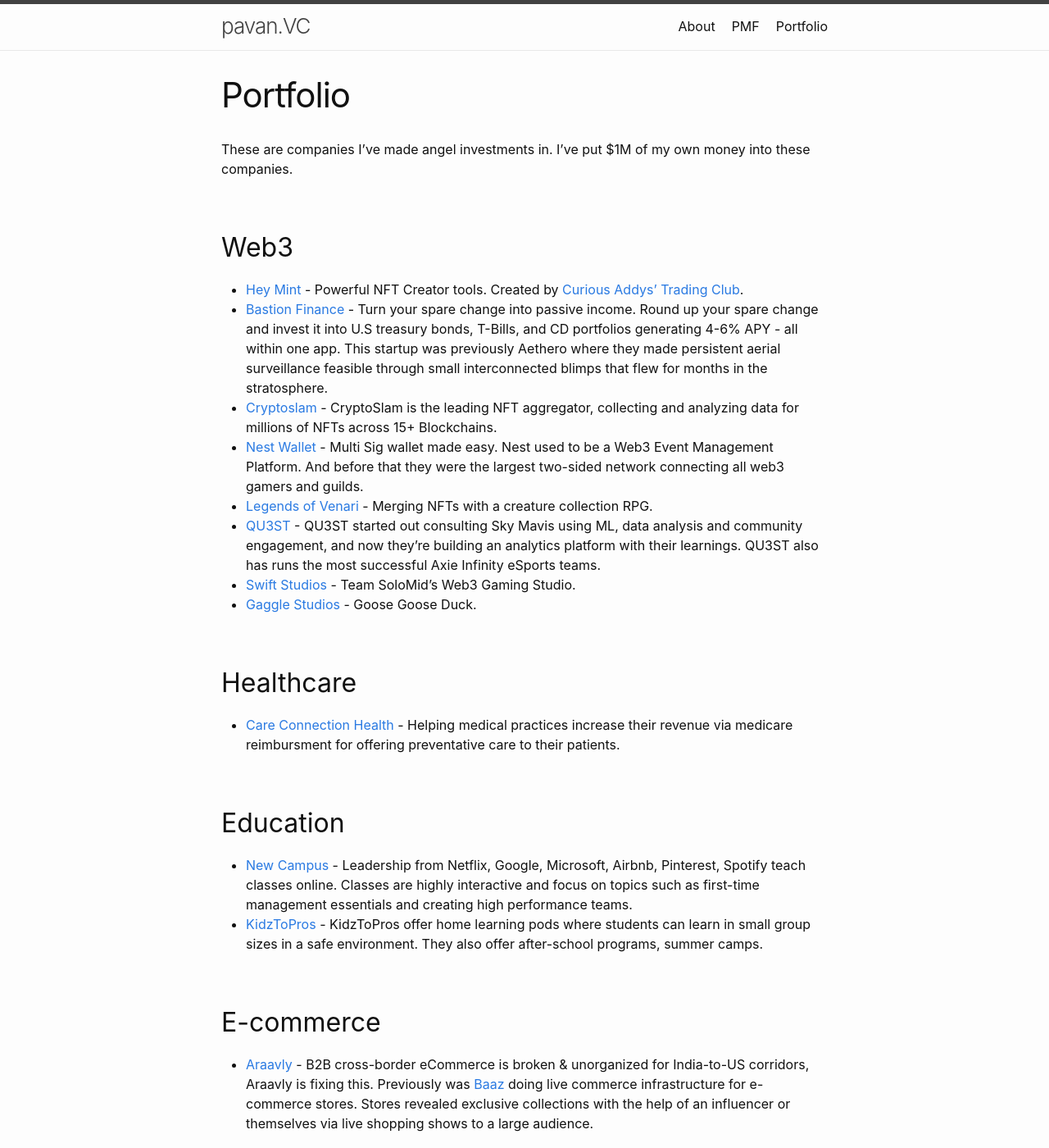
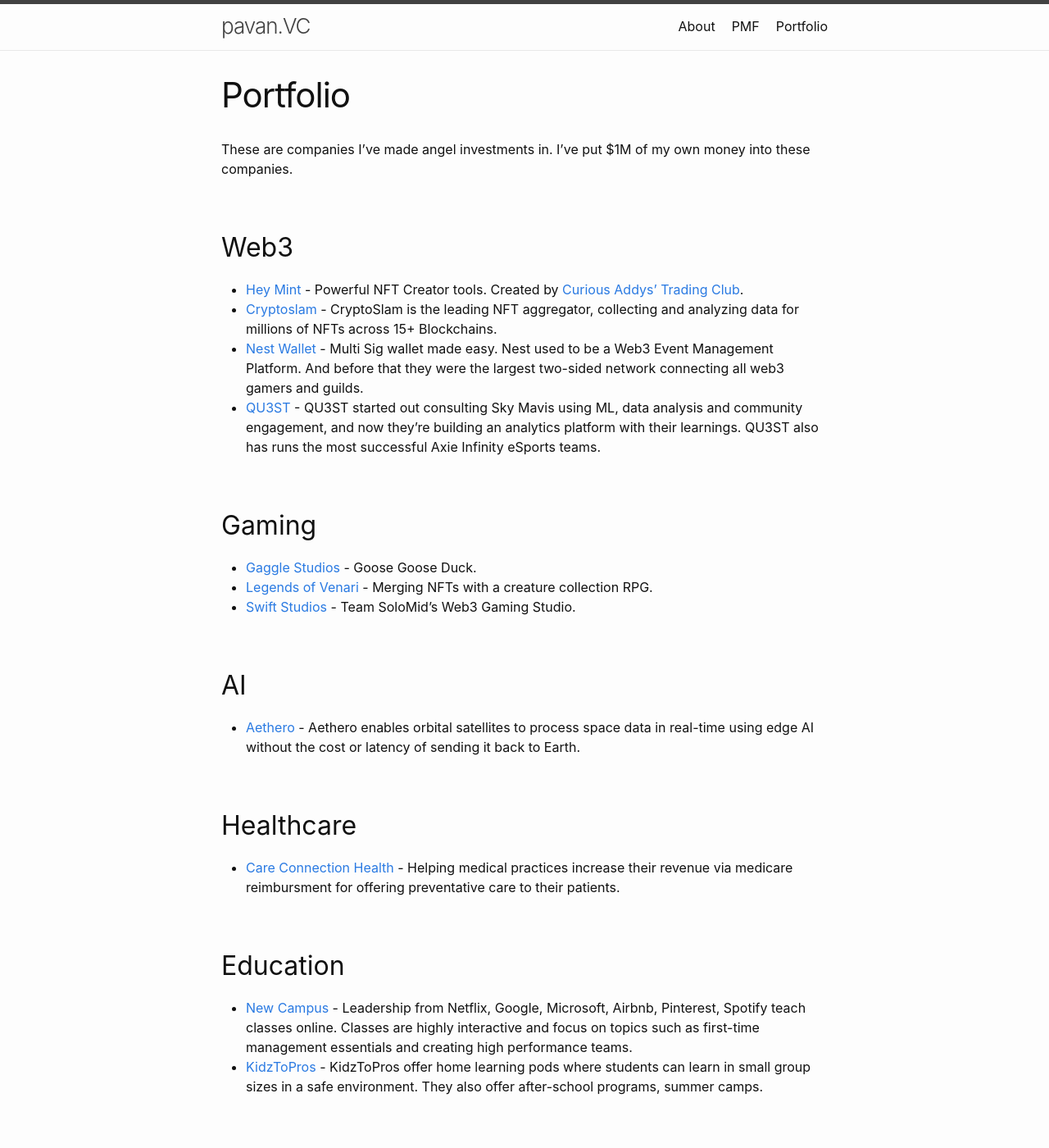
Before and after one commit to katpavan/katpavan.github.io, a Jekyll site: the page built from portfolio.md, in a window 1280 px wide and 1400 px high. Shown: the whole window at 82% size. Built offline with Jekyll 4.4.1, drawn with Linux system fonts in a browser that asks for light colours; some of the changed text lies outside the part shown.

Commit message:
Update portfolio.md

```diff
--- a/portfolio.md
+++ b/portfolio.md
@@ -9,13 +9,17 @@
 ## Web3
 
 - [Hey Mint](https://www.heymint.xyz/) - Powerful NFT Creator tools. Created by [Curious Addys' Trading Club](https://curiousaddys.com/).
-- [Bastion Finance](https://www.bastionfinance.com/) - Turn your spare change into passive income. Round up your spare change and invest it into U.S treasury bonds, T-Bills, and CD portfolios generating 4-6% APY - all within one app. This startup was previously Aethero where they made persistent aerial surveillance feasible through small interconnected blimps that flew for months in the stratosphere.
 - [Cryptoslam](https://cryptoslam.io/) - CryptoSlam is the leading NFT aggregator, collecting and analyzing data for millions of NFTs across 15+ Blockchains.
 - [Nest Wallet](https://nestwallet.xyz/) - Multi Sig wallet made easy. Nest used to be a Web3 Event Management Platform. And before that they were the largest two-sided network connecting all web3 gamers and guilds.
+- [QU3ST](https://qu3st.substack.com/p/qu3st-joins-the-ronin-network-as/) - QU3ST started out consulting Sky Mavis using ML, data analysis and community engagement, and now they're building an analytics platform with their learnings. QU3ST also has runs the most successful Axie Infinity eSports teams.
+
+## Gaming
+- [Gaggle Studios](https://gaggle.fun/) - Goose Goose Duck.
 - [Legends of Venari](https://legendsofvenari.com/) - Merging NFTs with a creature collection RPG.
-- [QU3ST](https://qu3st.substack.com/p/qu3st-joins-the-ronin-network-as/) - QU3ST started out consulting Sky Mavis using ML, data analysis and community engagement, and now they're building an analytics platform with their learnings. QU3ST also has runs the most successful Axie Infinity eSports teams.
 - [Swift Studios](http://www.solomid.net/) - Team SoloMid's Web3 Gaming Studio.
-- [Gaggle Studios](https://gaggle.fun/) - Goose Goose Duck.
+
+## AI
+- [Aethero](https://aethero.com/) - Aethero enables orbital satellites to process space data in real-time using edge AI without the cost or latency of sending it back to Earth.
 
 ## Healthcare
 
```
Also changed, not shown: other parts of portfolio.md (+2 -2 lines).
